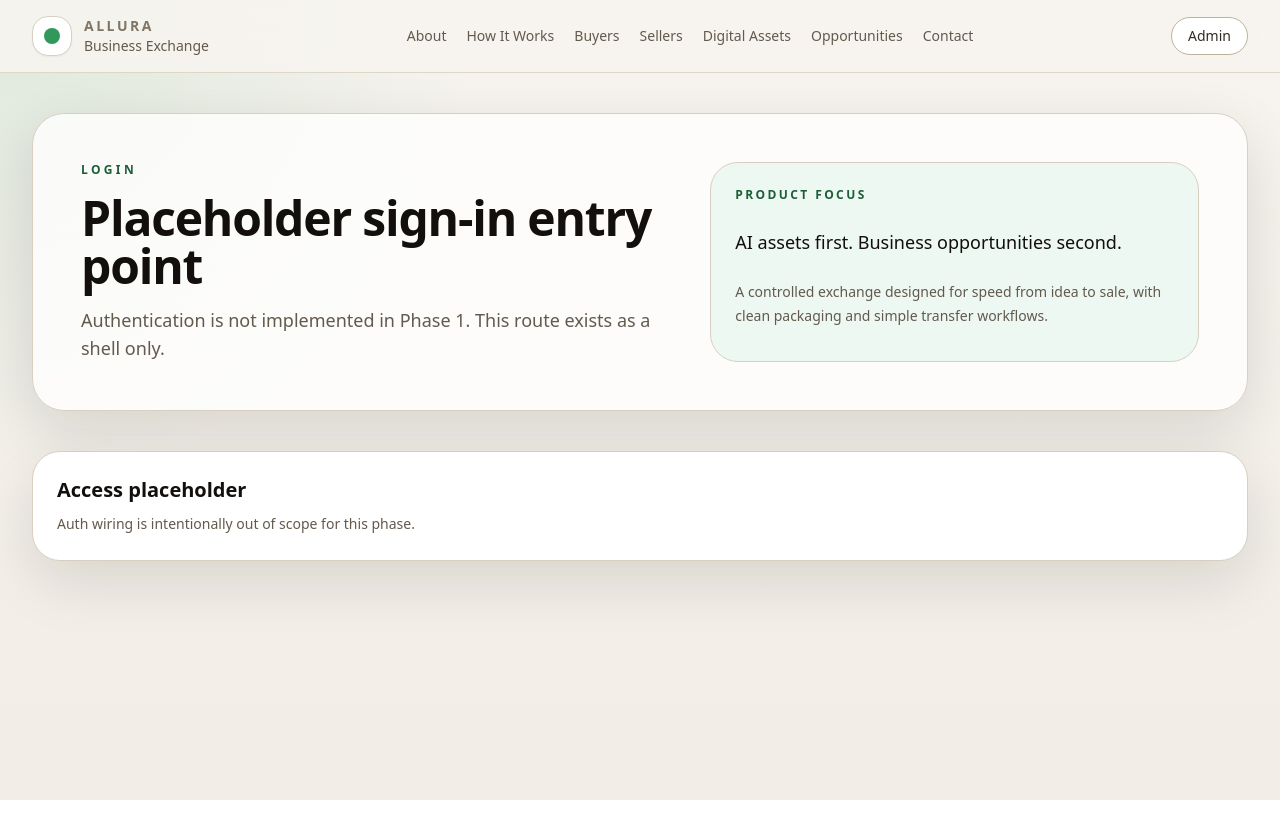
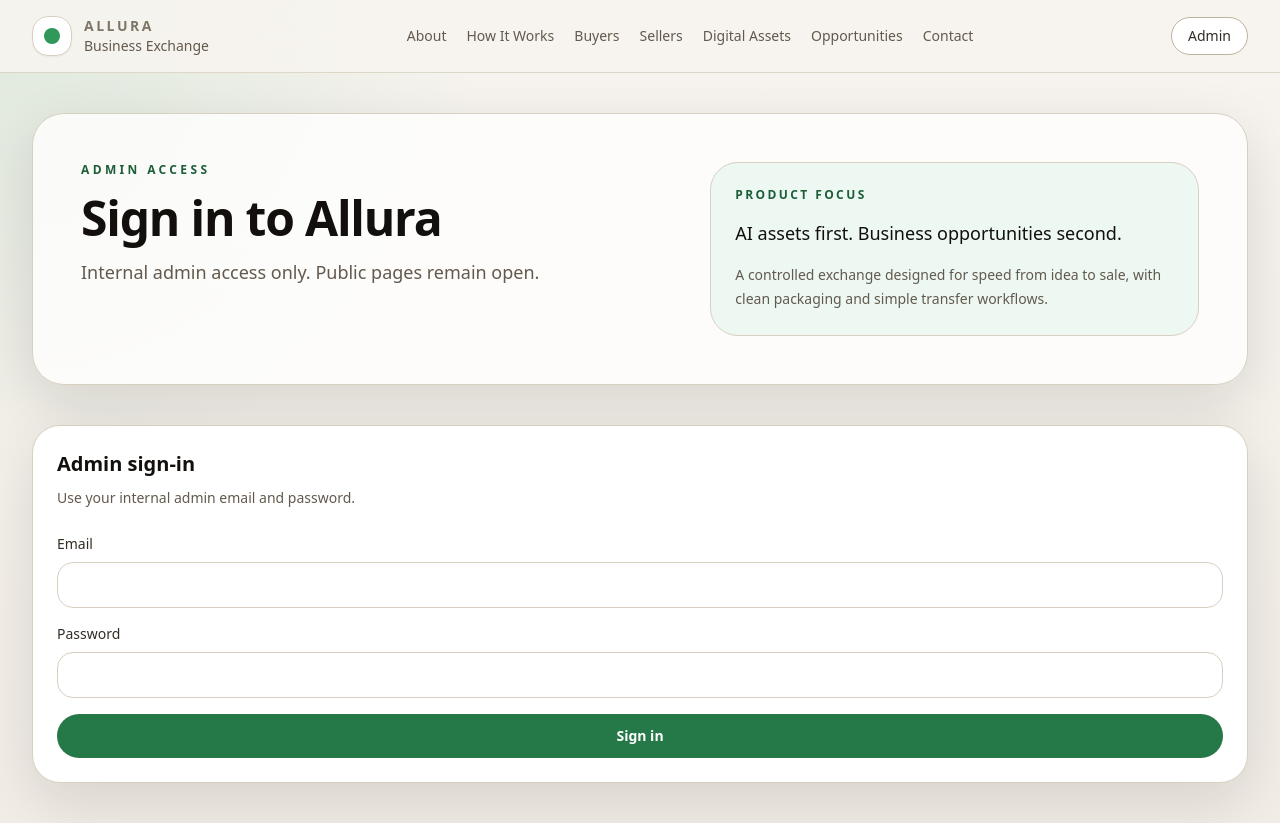
Before and after one commit to sourcifylending/Allura-Business-Exchange, a Next.js app: page /login in a window 1280 px wide. Before the commit the page ends 800 px from the top, so only its background shows below. Built offline with nearby package versions, Linux system fonts and the light colour scheme.

Commit message:
Add admin-only auth flow

```diff
--- a/app/login/page.tsx
+++ b/app/login/page.tsx
@@ -1,17 +1,80 @@
+"use client";
+
+import { useRouter } from "next/navigation";
+import { type FormEvent, useState } from "react";
 import { SiteShell } from "@/components/site-shell";
 import { PageCard } from "@/components/page-card";
+import { createClient } from "@/lib/supabase/client";
 
 export default function LoginPage() {
+  const router = useRouter();
+  const [email, setEmail] = useState("");
+  const [password, setPassword] = useState("");
+  const [error, setError] = useState<string | null>(null);
+  const [loading, setLoading] = useState(false);
+
+  async function handleSubmit(event: FormEvent<HTMLFormElement>) {
+    event.preventDefault();
+    setLoading(true);
+    setError(null);
+
+    const supabase = createClient();
+    const { error: signInError } = await supabase.auth.signInWithPassword({
+      email,
+      password,
+    });
+
+    if (signInError) {
+      setError(signInError.message);
+      setLoading(false);
+      return;
+    }
+
+    const nextPath = new URL(window.location.href).searchParams.get("next") ?? "/admin";
+    router.replace(nextPath);
+    router.refresh();
+  }
+
   return (
     <SiteShell
-      eyebrow="Login"
-      title="Placeholder sign-in entry point"
-      description="Authentication is not implemented in Phase 1. This route exists as a shell only."
+      eyebrow="Admin Access"
+      title="Sign in to Allura"
+      description="Internal admin access only. Public pages remain open."
     >
-      <PageCard
-        title="Access placeholder"
-        description="Auth wiring is intentionally out of scope for this phase."
-      />
+      <PageCard title="Admin sign-in" description="Use your internal admin email and password.">
+        <form className="mt-6 grid gap-4" onSubmit={handleSubmit}>
+          <label className="grid gap-2 text-sm font-medium text-ink-800">
+            Email
+            <input
+              type="email"
+              value={email}
+              onChange={(event) => setEmail(event.target.value)}
+              className="rounded-2xl border border-ink-200 bg-white px-4 py-3 text-ink-900 outline-none transition focus:border-accent-500"
+              autoComplete="email"
+              required
+            />
+          </label>
+          <label className="grid gap-2 text-sm font-medium text-ink-800">
+            Password
+            <input
+              type="password"
+              value={password}
+              onChange={(event) => setPassword(event.target.value)}
+              className="rounded-2xl border border-ink-200 bg-white px-4 py-3 text-ink-900 outline-none transition focus:border-accent-500"
+              autoComplete="current-password"
+              required
+            />
+          </label>
+          {error ? <p className="text-sm text-red-700">{error}</p> : null}
+          <button
+            type="submit"
+            disabled={loading}
+            className="rounded-full bg-accent-600 px-5 py-3 text-sm font-semibold text-white transition hover:bg-accent-700 disabled:cursor-not-allowed disabled:opacity-60"
+          >
+            {loading ? "Signing in..." : "Sign in"}
+          </button>
+        </form>
+      </PageCard>
     </SiteShell>
   );
 }
--- a/components/page-card.tsx
+++ b/components/page-card.tsx
@@ -1,14 +1,19 @@
+import type { ReactNode } from "react";
+
 export function PageCard({
   title,
   description,
+  children,
 }: Readonly<{
   title: string;
   description: string;
+  children?: ReactNode;
 }>) {
   return (
     <section className="rounded-[1.75rem] border border-ink-200 bg-white p-6 shadow-soft">
       <h2 className="text-xl font-semibold text-ink-950">{title}</h2>
       <p className="mt-2 max-w-2xl text-sm leading-6 text-ink-600">{description}</p>
+      {children}
     </section>
   );
 }
--- a/lib/supabase/client.ts
+++ b/lib/supabase/client.ts
@@ -1,12 +1,8 @@
-import { createClient } from "@supabase/supabase-js";
+import { createBrowserClient } from "@supabase/ssr";
 
-const supabaseUrl = process.env.NEXT_PUBLIC_SUPABASE_URL;
-const supabaseAnonKey = process.env.NEXT_PUBLIC_SUPABASE_ANON_KEY;
-
-export function createSupabaseBrowserClient() {
-  if (!supabaseUrl || !supabaseAnonKey) {
-    throw new Error("Missing Supabase browser environment variables.");
-  }
-
-  return createClient(supabaseUrl, supabaseAnonKey);
+export function createClient() {
+  return createBrowserClient(
+    process.env.NEXT_PUBLIC_SUPABASE_URL!,
+    process.env.NEXT_PUBLIC_SUPABASE_PUBLISHABLE_KEY!
+  );
 }
--- /dev/null
+++ b/lib/supabase/proxy.ts
@@ -0,0 +1,56 @@
+import { createServerClient } from "@supabase/ssr";
+import { type NextRequest, NextResponse } from "next/server";
+
+type UpdateSessionResult = {
+  claims: unknown | null;
+  response: NextResponse;
+};
+
+function copyCookies(source: NextResponse, target: NextResponse) {
+  source.cookies.getAll().forEach((cookie) => {
+    target.cookies.set(cookie);
+  });
+}
+
+export async function updateSession(request: NextRequest): Promise<UpdateSessionResult> {
+  let response = NextResponse.next({
+    request,
+  });
+
+  const supabase = createServerClient(
+    process.env.NEXT_PUBLIC_SUPABASE_URL!,
+    process.env.NEXT_PUBLIC_SUPABASE_PUBLISHABLE_KEY!,
+    {
+      cookies: {
+        getAll() {
+          return request.cookies.getAll();
+        },
+        setAll(cookiesToSet) {
+          cookiesToSet.forEach(({ name, value }) => {
+            request.cookies.set(name, value);
+          });
+
+          response = NextResponse.next({
+            request,
+          });
+
+          cookiesToSet.forEach(({ name, value, options }) => {
+            response.cookies.set(name, value, options);
+          });
+        },
+      },
+    }
+  );
+
+  const { data } = await supabase.auth.getClaims();
+
+  return {
+    claims: data?.claims ?? null,
+    response,
+  };
+}
+
+export function attachCookies(source: NextResponse, target: NextResponse) {
+  copyCookies(source, target);
+  return target;
+}
--- a/lib/supabase/server.ts
+++ b/lib/supabase/server.ts
@@ -1,12 +1,27 @@
-import { createClient } from "@supabase/supabase-js";
+import { createServerClient } from "@supabase/ssr";
+import { cookies } from "next/headers";
 
-const supabaseUrl = process.env.NEXT_PUBLIC_SUPABASE_URL;
-const supabaseServiceRoleKey = process.env.SUPABASE_SERVICE_ROLE_KEY;
+export function createClient() {
+  const cookieStore = cookies();
 
-export function createSupabaseServiceClient() {
-  if (!supabaseUrl || !supabaseServiceRoleKey) {
-    throw new Error("Missing Supabase server environment variables.");
-  }
-
-  return createClient(supabaseUrl, supabaseServiceRoleKey);
+  return createServerClient(
+    process.env.NEXT_PUBLIC_SUPABASE_URL!,
+    process.env.NEXT_PUBLIC_SUPABASE_PUBLISHABLE_KEY!,
+    {
+      cookies: {
+        getAll() {
+          return cookieStore.getAll();
+        },
+        setAll(cookiesToSet) {
+          try {
+            cookiesToSet.forEach(({ name, value, options }) => {
+              cookieStore.set(name, value, options);
+            });
+          } catch {
+            // Server Components cannot always persist cookies directly.
+          }
+        },
+      },
+    }
+  );
 }
--- a/package.json
+++ b/package.json
@@ -9,6 +9,7 @@
     "typecheck": "tsc --noEmit"
   },
   "dependencies": {
+    "@supabase/ssr": "^0.10.2",
     "@supabase/supabase-js": "^2.103.3",
     "next": "^14.2.30",
     "react": "^18.3.1",
```
Also changed, not shown: middleware.ts (added, +36 -0 lines), 2 other files (tests, documents, lock files or other folders).
